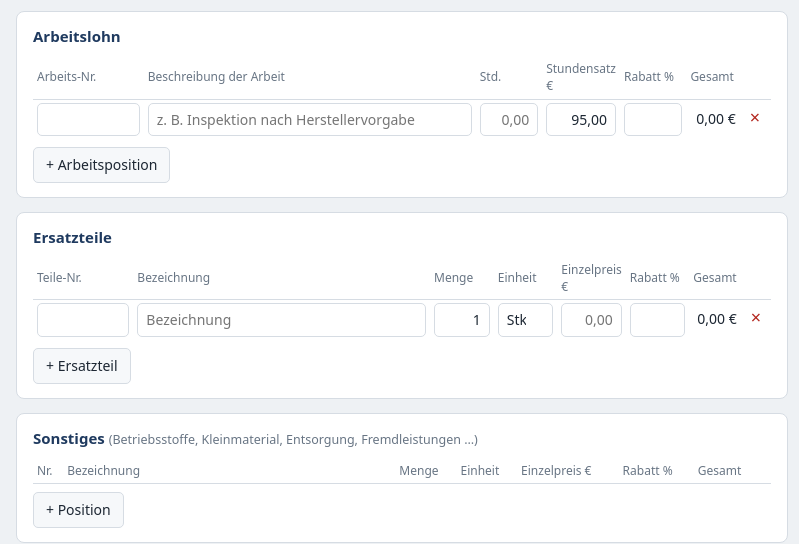
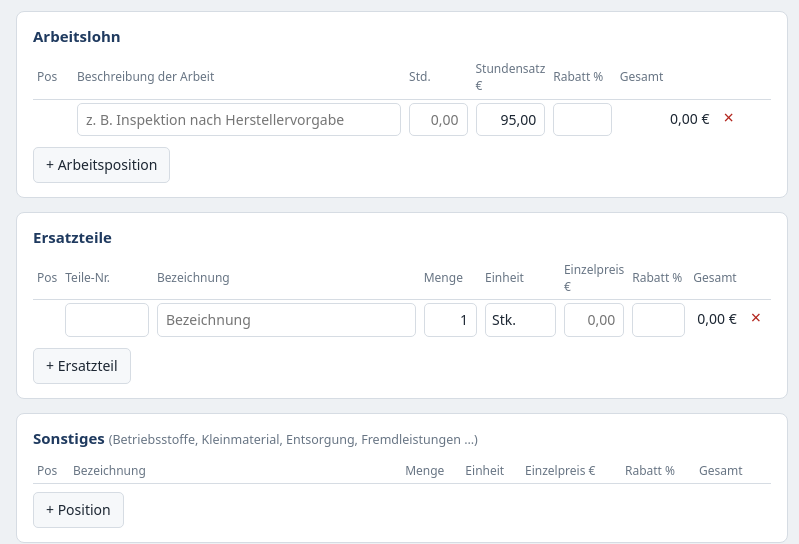
Before and after one commit to julianputzke-star/Rechungen-Werkstatt, a plain HTML site: page index.html in a window 1280 px wide. Shown: the part 872-1416 px from the top of the page, 0-799 px from the left. Drawn offline with Linux system fonts and the light colour scheme.

Commit message:
Positionen automatisch nummerieren statt manueller Arbeits-Nr.
- Formular zeigt dieselbe fortlaufende Pos-Nummer wie die PDF
- Arbeits-Nr./Nr. bei Arbeitslohn und Sonstiges entfällt; Teile-Nr. bleibt
- Leere Zeilen (nur voreingestellter Stundensatz) erscheinen nicht mehr auf der PDF
- Einheiten-Feld auf dem iPad breiter

Co-Authored-By: Claude Opus 5.5 <noreply@anthropic.com>
Claude-Session: https://claude.ai/code/session_01KL29AEyxj4CSFW9rURXDxE

```diff
--- a/app.js
+++ b/app.js
@@ -1,7 +1,7 @@
 /* Werkstatt-Rechnungen – Oberfläche, Speicherung, Archiv */
 (function () {
   'use strict';
-  const { erstellePdf, berechne, zahl, euro, dez, datumDE } = window.RechnungPDF;
+  const { erstellePdf, berechne, leer, zahl, euro, dez, datumDE } = window.RechnungPDF;
   const $ = (sel, root = document) => root.querySelector(sel);
   const $$ = (sel, root = document) => [...root.querySelectorAll(sel)];
 
@@ -128,9 +128,9 @@
 
   // ---------- Positionen ----------
   const SPALTEN = {
-    arbeiten: [['nr', 'text'], ['bez', 'text', 'vorschlagArbeit'], ['std', 'num'], ['satz', 'num'], ['rabatt', 'num']],
+    arbeiten: [['bez', 'text', 'vorschlagArbeit'], ['std', 'num'], ['satz', 'num'], ['rabatt', 'num']],
     teile: [['nr', 'text'], ['bez', 'text', 'vorschlagTeil'], ['menge', 'num'], ['einheit', 'einheit'], ['preis', 'num'], ['rabatt', 'num']],
-    sonstiges: [['nr', 'text'], ['bez', 'text', 'vorschlagSonst'], ['menge', 'num'], ['einheit', 'einheit'], ['preis', 'num'], ['rabatt', 'num']],
+    sonstiges: [['bez', 'text', 'vorschlagSonst'], ['menge', 'num'], ['einheit', 'einheit'], ['preis', 'num'], ['rabatt', 'num']],
   };
   const EINHEITEN = ['Stk.', 'Satz', 'Liter', 'ml', 'kg', 'm', 'Paar', 'psch.', 'Std.'];
 
@@ -159,6 +159,9 @@
       tbody.innerHTML = '';
       inv[art].forEach((p, i) => {
         const tr = document.createElement('tr');
+        const posTd = document.createElement('td');
+        posTd.className = 'posnr';
+        tr.appendChild(posTd);
         SPALTEN[art].forEach(([feld, typ, liste]) => {
           const td = document.createElement('td');
           const inp = document.createElement('input');
@@ -173,7 +176,7 @@
             if (feld === 'bez') {
               const v = window.__vorschlag && window.__vorschlag[art].get(inp.value);
               if (v) { // bekannte Position: Werte übernehmen
-                ['nr', 'satz', 'preis', 'einheit', 'std'].forEach((k) => { if (v[k] !== undefined && v[k] !== '' && (k !== 'std' || !p.std)) p[k] = v[k]; });
+                (art === 'teile' ? ['nr', 'preis', 'einheit'] : ['satz', 'preis', 'einheit', 'std']).forEach((k) => { if (v[k] !== undefined && v[k] !== '' && (k !== 'std' || !p.std)) p[k] = v[k]; });
                 positionenZeichnen();
                 const neu = document.getElementById(art + 'Body').children[i].querySelector('[data-feld="bez"]');
                 neu.focus(); neu.setSelectionRange(neu.value.length, neu.value.length);
@@ -196,6 +199,20 @@
         tr.appendChild(del);
         tbody.appendChild(tr);
         zeileSumme(art, i, tr);
+      });
+    });
+    nummerieren();
+  }
+
+  // Positionsnummern wie auf der PDF: fortlaufend über alle Blöcke, leere Zeilen zählen nicht
+  function nummerieren() {
+    const t = berechne(inv, settings);
+    let n = 0;
+    ['arbeiten', 'teile', 'sonstiges'].forEach((art) => {
+      const zeilen = document.getElementById(art + 'Body').children;
+      t[art].forEach((p, i) => {
+        const td = zeilen[i] && zeilen[i].querySelector('.posnr');
+        if (td) td.textContent = leer(p) ? '' : String(++n);
       });
     });
   }
@@ -251,6 +268,7 @@
   let entwurfTimer, vorschauTimer;
   function geaendert() {
     aktualisiereSummen();
+    nummerieren();
     clearTimeout(entwurfTimer);
     entwurfTimer = setTimeout(() => speichere(KEY_ENTWURF, inv), 400);
     vorschauBald();
--- a/index.html
+++ b/index.html
@@ -93,7 +93,7 @@
       <div class="card">
         <h2>Arbeitslohn</h2>
         <table class="pos">
-          <thead><tr><th>Arbeits-Nr.</th><th class="wide">Beschreibung der Arbeit</th><th>Std.</th><th>Stundensatz €</th><th>Rabatt %</th><th>Gesamt</th><th></th></tr></thead>
+          <thead><tr><th>Pos</th><th class="wide">Beschreibung der Arbeit</th><th>Std.</th><th>Stundensatz €</th><th>Rabatt %</th><th>Gesamt</th><th></th></tr></thead>
           <tbody id="arbeitenBody"></tbody>
         </table>
         <button class="add" data-add="arbeiten">+ Arbeitsposition</button>
@@ -102,7 +102,7 @@
       <div class="card">
         <h2>Ersatzteile</h2>
         <table class="pos">
-          <thead><tr><th>Teile-Nr.</th><th class="wide">Bezeichnung</th><th>Menge</th><th>Einheit</th><th>Einzelpreis €</th><th>Rabatt %</th><th>Gesamt</th><th></th></tr></thead>
+          <thead><tr><th>Pos</th><th>Teile-Nr.</th><th class="wide">Bezeichnung</th><th>Menge</th><th>Einheit</th><th>Einzelpreis €</th><th>Rabatt %</th><th>Gesamt</th><th></th></tr></thead>
           <tbody id="teileBody"></tbody>
         </table>
         <button class="add" data-add="teile">+ Ersatzteil</button>
@@ -111,7 +111,7 @@
       <div class="card">
         <h2>Sonstiges <small>(Betriebsstoffe, Kleinmaterial, Entsorgung, Fremdleistungen …)</small></h2>
         <table class="pos">
-          <thead><tr><th>Nr.</th><th class="wide">Bezeichnung</th><th>Menge</th><th>Einheit</th><th>Einzelpreis €</th><th>Rabatt %</th><th>Gesamt</th><th></th></tr></thead>
+          <thead><tr><th>Pos</th><th class="wide">Bezeichnung</th><th>Menge</th><th>Einheit</th><th>Einzelpreis €</th><th>Rabatt %</th><th>Gesamt</th><th></th></tr></thead>
           <tbody id="sonstigesBody"></tbody>
         </table>
         <button class="add" data-add="sonstiges">+ Position</button>
--- a/pdf.js
+++ b/pdf.js
@@ -49,7 +49,7 @@
     return { arbeiten, teile, sonstiges, lohn, teileSumme, sonst, netto, satz, mwst, brutto: runde(netto + mwst), klein, stunden };
   }
 
-  const leer = (p) => !String(p.bez || '').trim() && !zahl(p.preis) && !zahl(p.satz);
+  const leer = (p) => !String(p.bez || '').trim() && !p.gesamt;
 
   function erstellePdf(inv, s) {
     const { jsPDF } = global.jspdf;
@@ -193,7 +193,8 @@
     // ---------- Positionen ----------
     const allePos = [...t.arbeiten, ...t.teile, ...t.sonstiges].filter((p) => !leer(p));
     const zeigeRabatt = allePos.some((p) => zahl(p.rabatt) > 0);
-    const zeigeNr = allePos.some((p) => String(p.nr || '').trim());
+    // Art.-Nr.-Spalte nur für Teilenummern; Arbeiten/Sonstiges werden über "Pos" automatisch nummeriert
+    const zeigeNr = t.teile.filter((p) => !leer(p)).some((p) => String(p.nr || '').trim());
     const head = ['Pos', 'Art.-Nr.', 'Bezeichnung', 'Menge', 'Einh.', 'Einzelpreis'];
     if (zeigeRabatt) head.push('Rabatt');
     head.push('Gesamt');
@@ -218,13 +219,13 @@
       ]);
     };
     abschnitt('Arbeitslohn', t.arbeiten,
-      (a) => ({ nr: a.nr, bez: a.bez, menge: dez(zahl(a.std)), einheit: 'Std.', preis: a.satz }),
+      (a) => ({ nr: '', bez: a.bez, menge: dez(zahl(a.std)), einheit: 'Std.', preis: a.satz }),
       'Summe Arbeitslohn', t.lohn);
     abschnitt('Ersatzteile', t.teile,
       (p) => ({ nr: p.nr, bez: p.bez, menge: dez(zahl(p.menge), 0, 2), einheit: p.einheit, preis: p.preis }),
       'Summe Ersatzteile', t.teileSumme);
     abschnitt('Sonstiges / Material', t.sonstiges,
-      (p) => ({ nr: p.nr, bez: p.bez, menge: dez(zahl(p.menge), 0, 2), einheit: p.einheit, preis: p.preis }),
+      (p) => ({ nr: '', bez: p.bez, menge: dez(zahl(p.menge), 0, 2), einheit: p.einheit, preis: p.preis }),
       'Summe Sonstiges', t.sonst);
 
     const colStyles = {
@@ -409,5 +410,5 @@
     doc.text(`Seite ${seite} von ${seiten}`, R, 291, { align: 'right' });
   }
 
-  global.RechnungPDF = { erstellePdf, berechne, zahl, euro, dez, datumDE, plusTage, runde };
+  global.RechnungPDF = { erstellePdf, berechne, leer, zahl, euro, dez, datumDE, plusTage, runde };
 })(window);
--- a/style.css
+++ b/style.css
@@ -96,8 +96,11 @@ table.pos td { padding: 3px 4px; vertical-align: top; }
 table.pos th.wide { width: 45%; }
 table.pos td.sum { text-align: right; white-space: nowrap; padding-top: 9px; font-variant-numeric: tabular-nums; }
 table.pos input.num { text-align: right; }
-table.pos td:first-child { width: 15%; }
-table.pos td:has(input.num), table.pos td:has(input[list=einheitenListe]) { width: 9%; }
+table.pos td.posnr { width: 40px; text-align: center; padding-top: 9px; color: var(--muted); font-variant-numeric: tabular-nums; }
+table.pos td:has(input[data-feld=nr]) { width: 15%; }
+table.pos td:has(input.num) { width: 9%; }
+table.pos td:has(input[list=einheitenListe]) { width: 11%; min-width: 72px; }
+table.pos input[list=einheitenListe] { padding-left: 6px; padding-right: 4px; }
 
 table.sums { width: 100%; border-collapse: collapse; font-variant-numeric: tabular-nums; }
 table.sums td { padding: 4px 0; }
@@ -138,6 +141,6 @@ table.list td.btns button { margin-left: 4px; }
   main { padding: 10px; }
   table.pos thead { display: none; }
   table.pos tr { display: grid; grid-template-columns: repeat(3, minmax(0, 1fr)); gap: 4px; padding: 8px 0; border-bottom: 1px solid var(--line); }
-  table.pos td:nth-child(2) { grid-column: 1 / -1; }
+  table.pos td:has(input[data-feld=bez]) { grid-column: 1 / -1; }
 }
 input:disabled { background: #f0f2f5; color: var(--muted); }
--- a/sw.js
+++ b/sw.js
@@ -1,6 +1,6 @@
 /* Service Worker: hält das Programm offline verfügbar.
    Bei jeder Programmänderung VERSION erhöhen, damit Geräte die neue Fassung laden. */
-const VERSION = 'v6';
+const VERSION = 'v7';
 const CACHE = 'rechnungen-' + VERSION;
 const DATEIEN = [
   './', './index.html', './style.css', './app.js', './pdf.js', './manifest.webmanifest',
```
